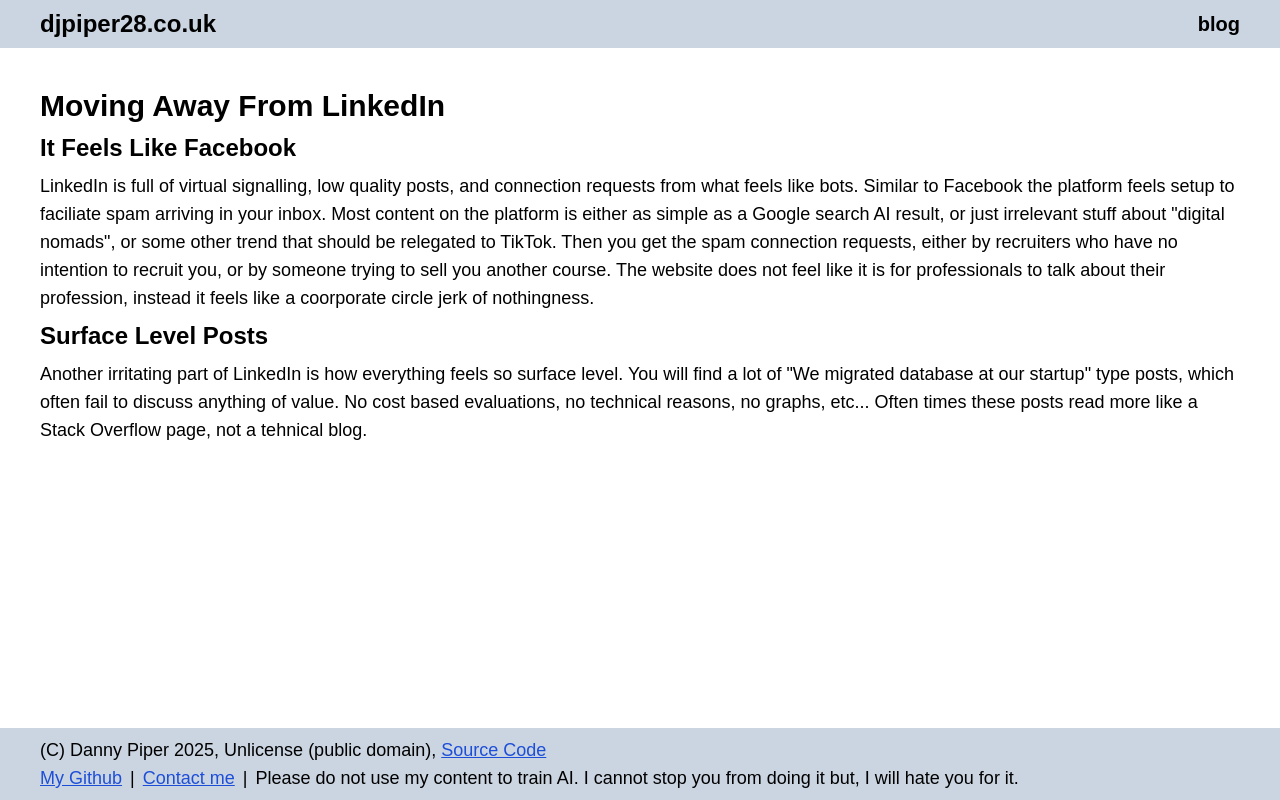
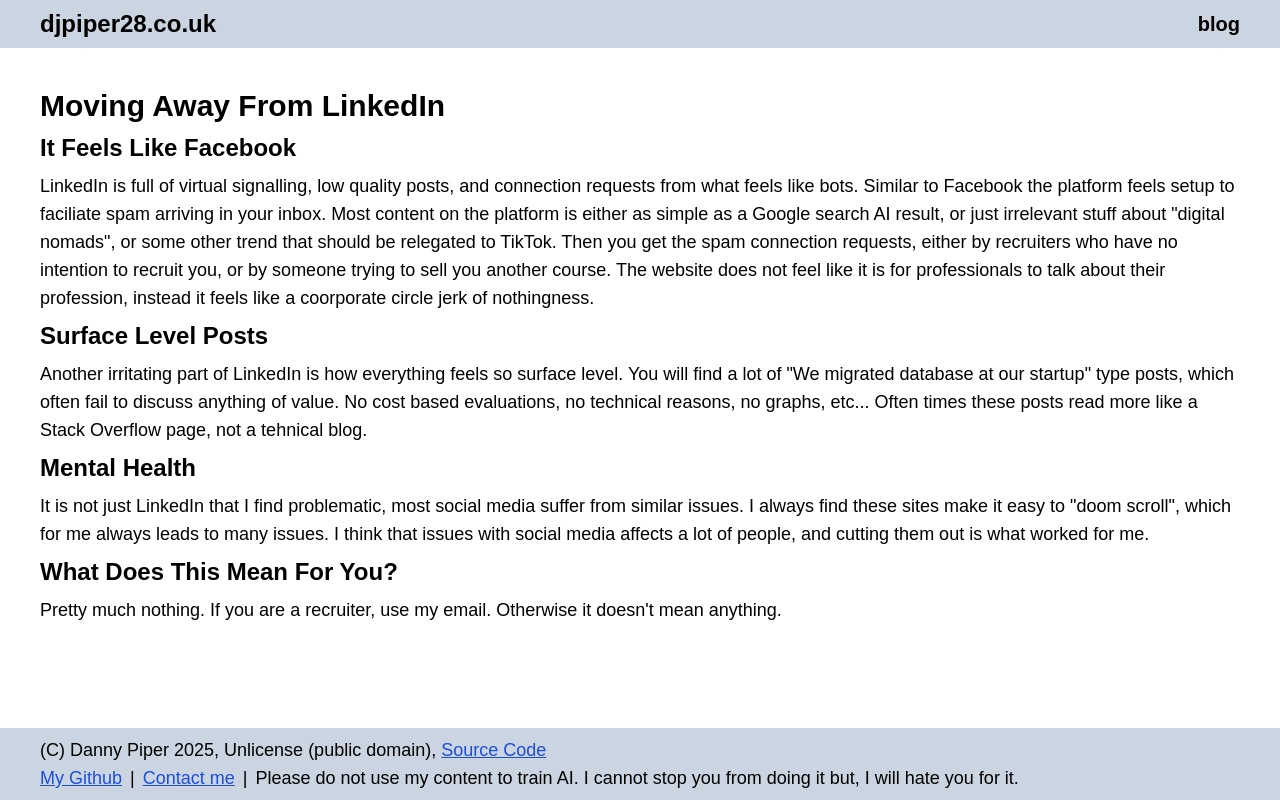
Before and after one commit to djpiper28/my-website, a Next.js app: page /blog/2025/05/moving_away_from_linkedin in a window 1280 px wide. Built offline with nearby package versions, Linux system fonts and the light colour scheme.

Commit message:
feat: added more content

```diff
--- a/src/app/blog/2025/05/moving_away_from_linkedin/page.tsx
+++ b/src/app/blog/2025/05/moving_away_from_linkedin/page.tsx
@@ -29,6 +29,19 @@
         times these posts read more like a Stack Overflow page, not a tehnical
         blog.
       </P>
+      <H2>Mental Health</H2>
+      <P>
+        It is not just LinkedIn that I find problematic, most social media
+        suffer from similar issues. I always find these sites make it easy to
+        &quot;doom scroll&quot;, which for me always leads to many issues. I
+        think that issues with social media affects a lot of people, and cutting
+        them out is what worked for me.
+      </P>
+      <H2>What Does This Mean For You?</H2>
+      <P>
+        Pretty much nothing. If you are a recruiter, use my email. Otherwise it
+        doesn&apos;t mean anything.
+      </P>
     </>
   );
 }
```
